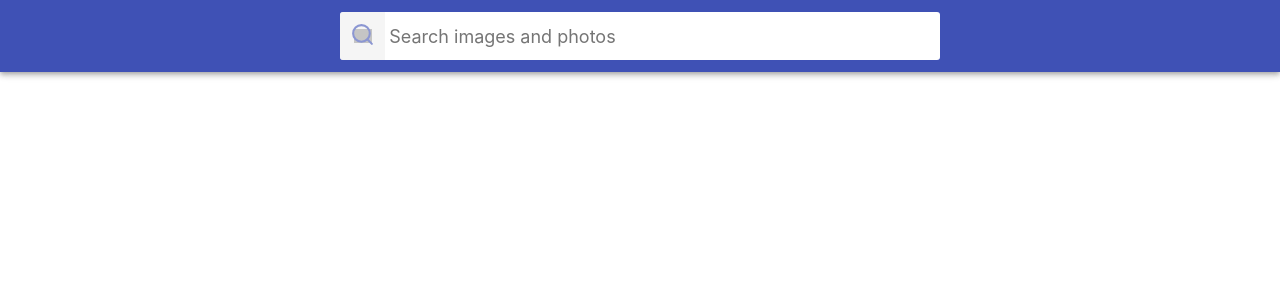
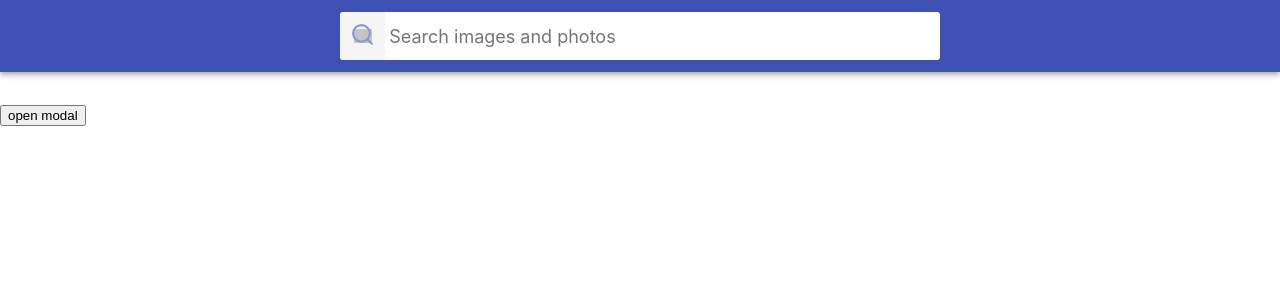
Before and after one commit to NatalaBoiko/goit-react-hw-03-image-finder, a React (Create React App) app: page / in a window 1280 px wide. Shown: the top 300 px of the page. Built offline with nearby package versions, Linux system fonts and the light colour scheme; grey boxes are pictures that could not be loaded.

Commit message:
modal.begining

```diff
--- a/src/components/App.jsx
+++ b/src/components/App.jsx
@@ -2,10 +2,10 @@ import React, { Component } from 'react';
 import { fetchImages } from './services/api';
 import { Searchbar } from './Searchbar/Searchbar';
 import { Loader } from './Loader/Loader';
+import { ImageGallery } from './ImageGallery/ImageGallery';
 import { Button } from './Button/Button';
 import { animateScroll } from 'react-scroll';
-
-import { ImageGallery } from './ImageGallery/ImageGallery';
+import { Modal } from './Modal/Modal';
 
 export class App extends Component {
   state = {
@@ -16,6 +16,8 @@ export class App extends Component {
     isLoading: false,
     loadMore: false,
     error: null,
+    showModal: false,
+    largeImageURL: '',
   };
 
   componentDidUpdate(_, prevState) {
@@ -70,13 +72,31 @@ export class App extends Component {
     });
   };
 
+  openModal = ({ showModal }) => {
+    this.setState({ showModal: !showModal });
+  };
+
   render() {
-    const { images, isLoading, loadMore, page } = this.state;
+    const { images, isLoading, loadMore, page, showModal, largeImageURL } =
+      this.state;
     return (
       <>
         <Searchbar onSubmit={this.formSubmit} />
         {isLoading ? <Loader /> : <ImageGallery images={images} />}
         {loadMore && <Button onloadMore={this.onloadMore} page={page} />}
+
+        <button type="button" onClick={this.openModal}>
+          open modal
+        </button>
+
+        {showModal && (
+          <Modal>
+            {largeImageURL}
+            <button type="button" onClick={this.openModal}>
+              close
+            </button>
+          </Modal>
+        )}
       </>
     );
   }
--- a/src/components/Modal/Modal.jsx
+++ b/src/components/Modal/Modal.jsx
@@ -0,0 +1,19 @@
+import { Component } from 'react';
+import './Modal.css';
+
+export class Modal extends Component {
+  componentDidMount() {
+    console.log('modal mont');
+  }
+  componentWillUnmount() {
+    console.log('modal unmont');
+  }
+
+  render() {
+    return (
+      <div className="Overlay">
+        <div Modal>{this.props.children}</div>
+      </div>
+    );
+  }
+}
```
